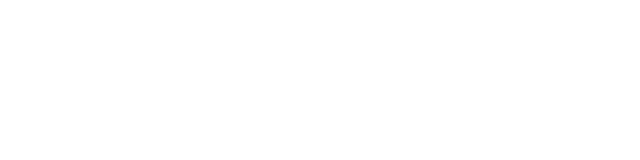
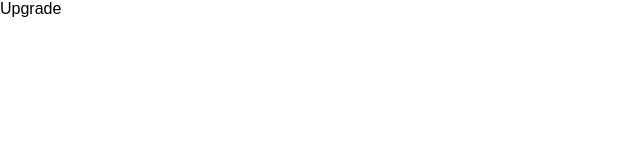
Before and after one commit to saf94/ba-poc-react-app, a React (Create React App) app: page /upgrade in a window 1280 px wide. Shown: the top 160 px of the page, without its empty margins (0-640 px from the left). Built offline with nearby package versions, Linux system fonts and the light colour scheme.

Commit message:
added skeleton of app and routing

```diff
--- a/package.json
+++ b/package.json
@@ -5,6 +5,7 @@
   "dependencies": {
     "react": "^16.4.1",
     "react-dom": "^16.4.1",
+    "react-router-dom": "^4.3.1",
     "react-scripts": "1.1.4"
   },
   "scripts": {
--- a/src/App.js
+++ b/src/App.js
@@ -1,8 +1,20 @@
 import React, { Component } from "react";
+import { BrowserRouter as Router, Route, Link, Switch } from "react-router-dom";
+import Home from "./Components/Home";
+import Upgrade from "./Components/Upgrade";
+import Redirect from "./Components/Redirect";
 
 class App extends Component {
   render() {
-    return <div className="App" />;
+    return (
+      <Router>
+        <Switch>
+          <Route exact path="/" component={Home} />
+          <Route path="/upgrade" component={Upgrade} />
+          <Route component={Redirect} />
+        </Switch>
+      </Router>
+    );
   }
 }
 
--- /dev/null
+++ b/src/Components/Home/index.js
@@ -0,0 +1,7 @@
+import React from 'react';
+
+function Home() {
+    return <div>Home</div>
+}
+
+export default Home;
--- /dev/null
+++ b/src/Components/Redirect/index.js
@@ -0,0 +1,7 @@
+import React from "react";
+
+function Redirect() {
+  return <div>Redirect</div>;
+}
+
+export default Redirect;
--- /dev/null
+++ b/src/Components/Upgrade/index.js
@@ -0,0 +1,7 @@
+import React from 'react';
+
+function Upgrade() {
+    return <div>Upgrade</div>
+}
+
+export default Upgrade;
```
Also changed, not shown: 1 other file (tests, documents, lock files or other folders).
